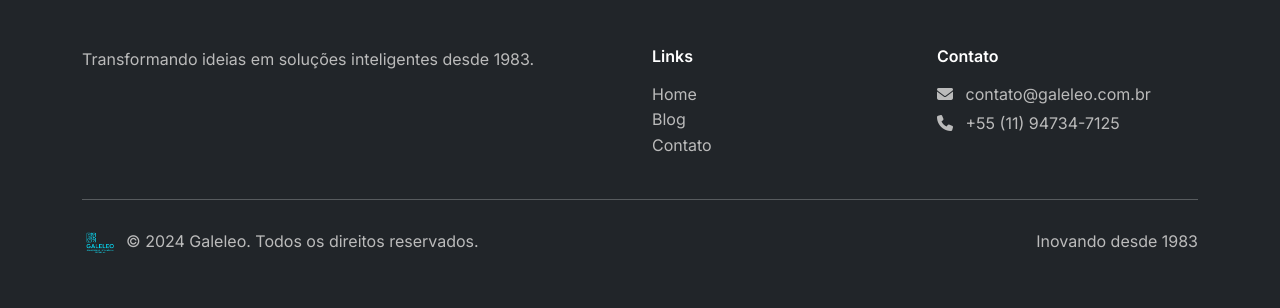
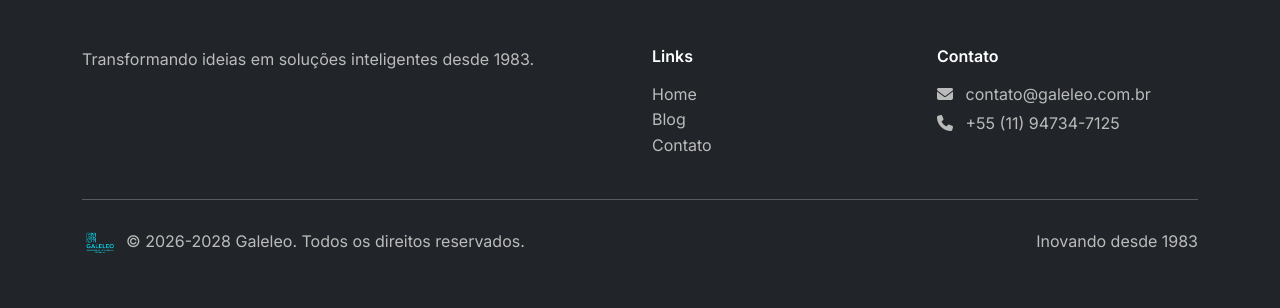
Before and after one commit to ledumelo/Galeleo, a Flask app: page /blog in a window 1280 px wide. Shown: the part 1553-1861 px from the top of the page. Run offline with Flask 3, Linux system fonts and the light colour scheme.

Commit message:
Update copyright year across the website and documentation
Update copyright year in README.md and base.html from 2024 to 2026-2028.

Replit-Commit-Author: Agent
Replit-Commit-Session-Id: 87151b39-c16d-4932-ae20-c3fd51eb7e9c
Replit-Commit-Checkpoint-Type: full_checkpoint
Replit-Commit-Event-Id: 4317d3e9-b32f-4631-a62f-8bb1aae61578
Replit-Commit-Screenshot-Url: https://storage.googleapis.com/screenshot-production-us-central1/2b8dccb4-6591-4bcb-a47e-38d560993efc/87151b39-c16d-4932-ae20-c3fd51eb7e9c/RMixoFP
Replit-Helium-Checkpoint-Created: true

```diff
--- a/templates/base.html
+++ b/templates/base.html
@@ -107,7 +107,7 @@
                     <div class="d-flex align-items-center">
                         <img src="{{ url_for('static', filename='images/galeleo-logo.png') }}" alt="Galeleo" height="36" class="me-2">
                         <p class="text-muted mb-0">
-                            &copy; 2024 Galeleo. {{ content.footer.rights if content.footer else 'Todos os direitos reservados.' }}
+                            &copy; 2026-2028 Galeleo. {{ content.footer.rights if content.footer else 'Todos os direitos reservados.' }}
                         </p>
                     </div>
                 </div>
```
Also changed, not shown: README.md, 1 other file.
